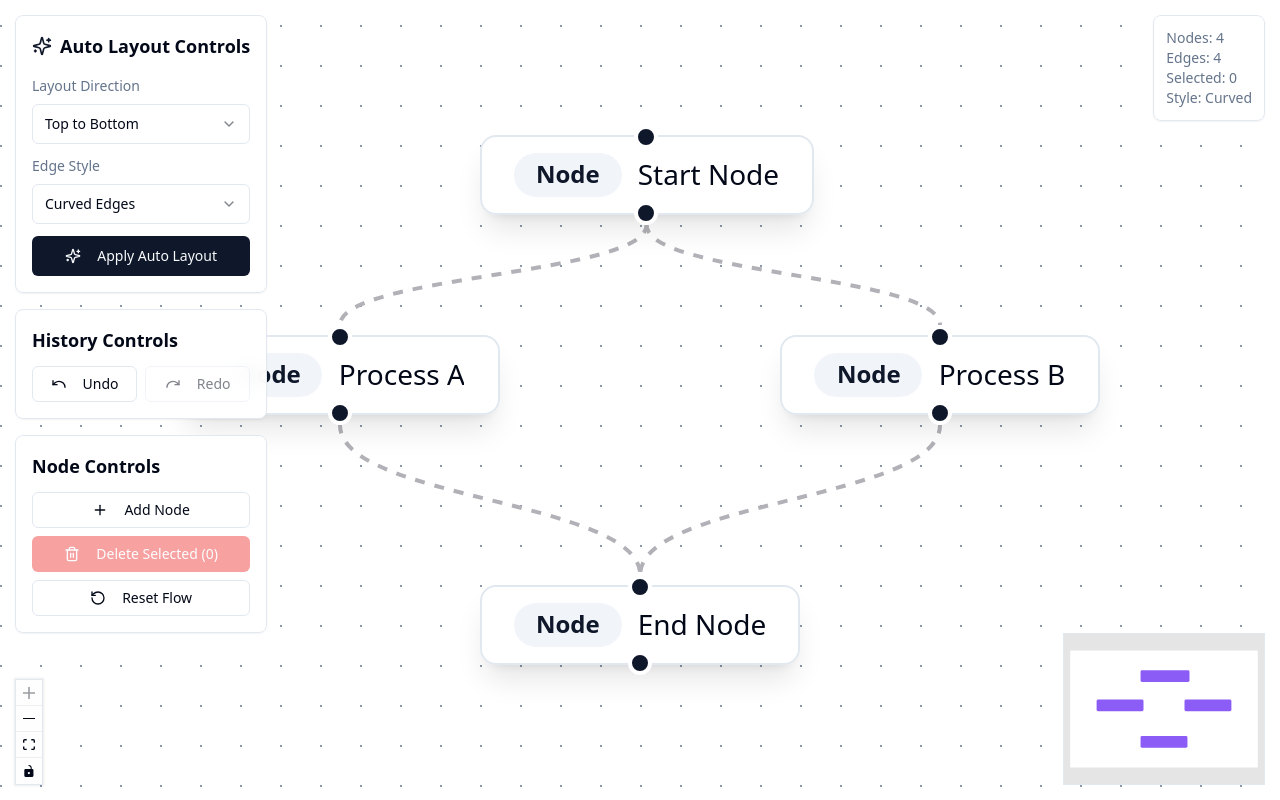
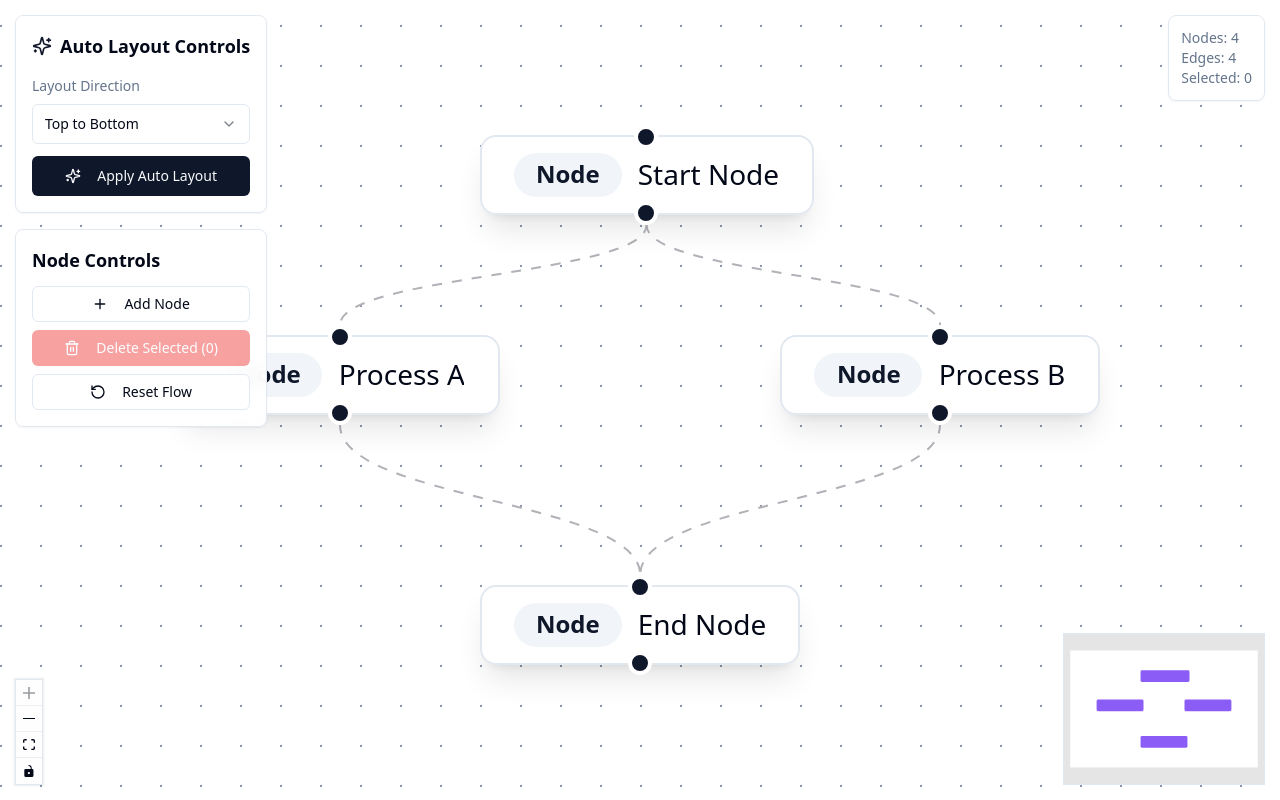
Before and after one commit to coolsaigit/flow-auto-canvas, a React (Vite) app: page / in a window 1280 px wide. Built offline with nearby package versions, Linux system fonts and the light colour scheme.

Commit message:
Reverted to commit 14c6d3258a0945696eb62cd11223d48d702632bd

```diff
--- a/package.json
+++ b/package.json
@@ -45,7 +45,6 @@
     "class-variance-authority": "^0.7.1",
     "clsx": "^2.1.1",
     "cmdk": "^1.0.0",
-    "dagre": "^0.8.5",
     "date-fns": "^3.6.0",
     "embla-carousel-react": "^8.3.0",
     "input-otp": "^1.2.4",
--- a/src/components/CustomNode.tsx
+++ b/src/components/CustomNode.tsx
@@ -4,11 +4,7 @@ import { Handle, Position, NodeProps } from '@xyflow/react';
 import { Card } from '@/components/ui/card';
 import { Badge } from '@/components/ui/badge';
 
-interface CustomNodeData {
-  label: string;
-}
-
-export const CustomNode = memo(({ data, selected }: NodeProps<CustomNodeData>) => {
+export const CustomNode = memo(({ data, selected }: NodeProps) => {
   return (
     <Card
       className={`
--- a/src/components/FlowCanvas.tsx
+++ b/src/components/FlowCanvas.tsx
@@ -1,5 +1,5 @@
 
-import React, { useCallback, useState, useMemo, useEffect } from 'react';
+import React, { useCallback, useState, useMemo } from 'react';
 import {
   ReactFlow,
   MiniMap,
@@ -20,8 +20,7 @@ import { Select, SelectContent, SelectItem, SelectTrigger, SelectValue } from '@
 import { Card } from '@/components/ui/card';
 import { getLayoutedElements } from '../utils/layoutUtils';
 import { CustomNode } from './CustomNode';
-import { useUndoRedo } from '../hooks/useUndoRedo';
-import { Sparkles, Plus, Trash2, RotateCcw, Undo, Redo, GitBranch } from 'lucide-react';
+import { Sparkles, Plus, Trash2, RotateCcw } from 'lucide-react';
 
 const nodeTypes = {
   custom: CustomNode,
@@ -66,35 +65,6 @@ export const FlowCanvas = () => {
   const [edges, setEdges, onEdgesChange] = useEdgesState(initialEdges);
   const [layoutDirection, setLayoutDirection] = useState<'TB' | 'LR' | 'BT' | 'RL'>('TB');
   const [selectedNodes, setSelectedNodes] = useState<string[]>([]);
-  const [edgeStyle, setEdgeStyle] = useState<'curved' | 'straight'>('curved');
-
-  const { canUndo, canRedo, undo, redo, saveState, clearHistory } = useUndoRedo(
-    initialNodes,
-    initialEdges,
-    setNodes,
-    setEdges
-  );
-
-  // Save state when nodes or edges change
-  useEffect(() => {
-    const timeoutId = setTimeout(() => {
-      saveState(nodes, edges);
-    }, 500);
-
-    return () => clearTimeout(timeoutId);
-  }, [nodes, edges, saveState]);
-
-  // Update edges with the selected style
-  const edgesWithStyle = useMemo(() => {
-    return edges.map(edge => ({
-      ...edge,
-      type: edgeStyle === 'straight' ? 'straight' : 'default',
-      style: {
-        ...edge.style,
-        strokeWidth: 2,
-      }
-    }));
-  }, [edges, edgeStyle]);
 
   const onConnect = useCallback(
     (params: Connection) => setEdges((eds) => addEdge(params, eds)),
@@ -137,20 +107,11 @@ export const FlowCanvas = () => {
     setNodes(initialNodes);
     setEdges(initialEdges);
     setSelectedNodes([]);
-    clearHistory();
-  }, [setNodes, setEdges, clearHistory]);
+  }, [setNodes, setEdges]);
 
   const onSelectionChange = useCallback(({ nodes }: { nodes: Node[] }) => {
     setSelectedNodes(nodes.map((node) => node.id));
   }, []);
-
-  const handleLayoutDirectionChange = (value: string) => {
-    setLayoutDirection(value as 'TB' | 'LR' | 'BT' | 'RL');
-  };
-
-  const handleEdgeStyleChange = (value: string) => {
-    setEdgeStyle(value as 'curved' | 'straight');
-  };
 
   const proOptions = { hideAttribution: true };
 
@@ -158,7 +119,7 @@ export const FlowCanvas = () => {
     <div className="w-full h-screen bg-background">
       <ReactFlow
         nodes={nodes}
-        edges={edgesWithStyle}
+        edges={edges}
         onNodesChange={onNodesChange}
         onEdgesChange={onEdgesChange}
         onConnect={onConnect}
@@ -194,7 +155,7 @@ export const FlowCanvas = () => {
                   <label className="text-sm font-medium text-muted-foreground mb-2 block">
                     Layout Direction
                   </label>
-                  <Select value={layoutDirection} onValueChange={handleLayoutDirectionChange}>
+                  <Select value={layoutDirection} onValueChange={setLayoutDirection}>
                     <SelectTrigger className="w-full">
                       <SelectValue />
                     </SelectTrigger>
@@ -207,21 +168,6 @@ export const FlowCanvas = () => {
                   </Select>
                 </div>
 
-                <div>
-                  <label className="text-sm font-medium text-muted-foreground mb-2 block">
-                    Edge Style
-                  </label>
-                  <Select value={edgeStyle} onValueChange={handleEdgeStyleChange}>
-                    <SelectTrigger className="w-full">
-                      <SelectValue />
-                    </SelectTrigger>
-                    <SelectContent>
-                      <SelectItem value="curved">Curved Edges</SelectItem>
-                      <SelectItem value="straight">Straight Edges</SelectItem>
-                    </SelectContent>
-                  </Select>
-                </div>
-
                 <Button
                   onClick={onLayout}
                   className="w-full"
@@ -229,34 +175,6 @@ export const FlowCanvas = () => {
                 >
                   <Sparkles className="w-4 h-4 mr-2" />
                   Apply Auto Layout
-                </Button>
-              </div>
-            </div>
-          </Card>
-
-          <Card className="p-4 bg-card/95 backdrop-blur border border-border">
-            <div className="space-y-3">
-              <h3 className="text-lg font-semibold text-foreground">History Controls</h3>
-
-              <div className="grid grid-cols-2 gap-2">
-                <Button
-                  onClick={undo}
-                  variant="outline"
-                  size="sm"
-                  disabled={!canUndo}
-                >
-                  <Undo className="w-4 h-4 mr-2" />
-                  Undo
-                </Button>
-
-                <Button
-                  onClick={redo}
-                  variant="outline"
-                  size="sm"
-                  disabled={!canRedo}
-                >
-                  <Redo className="w-4 h-4 mr-2" />
-                  Redo
                 </Button>
               </div>
             </div>
@@ -297,7 +215,6 @@ export const FlowCanvas = () => {
               <div>Nodes: {nodes.length}</div>
               <div>Edges: {edges.length}</div>
               <div>Selected: {selectedNodes.length}</div>
-              <div>Style: {edgeStyle === 'straight' ? 'Straight' : 'Curved'}</div>
             </div>
           </Card>
         </Panel>
--- a/src/hooks/useUndoRedo.ts
+++ /dev/null
@@ -1,76 +0,0 @@
-
-import { useState, useCallback } from 'react';
-import { Node, Edge } from '@xyflow/react';
-
-interface FlowState {
-  nodes: Node[];
-  edges: Edge[];
-}
-
-interface UseUndoRedoReturn {
-  canUndo: boolean;
-  canRedo: boolean;
-  undo: () => void;
-  redo: () => void;
-  saveState: (nodes: Node[], edges: Edge[]) => void;
-  clearHistory: () => void;
-}
-
-export const useUndoRedo = (
-  initialNodes: Node[],
-  initialEdges: Edge[],
-  setNodes: (nodes: Node[]) => void,
-  setEdges: (edges: Edge[]) => void
-): UseUndoRedoReturn => {
-  const [history, setHistory] = useState<FlowState[]>([
-    { nodes: initialNodes, edges: initialEdges }
-  ]);
-  const [currentIndex, setCurrentIndex] = useState(0);
-
-  const canUndo = currentIndex > 0;
-  const canRedo = currentIndex < history.length - 1;
-
-  const saveState = useCallback((nodes: Node[], edges: Edge[]) => {
-    setHistory(prev => {
-      const newHistory = prev.slice(0, currentIndex + 1);
-      newHistory.push({ nodes, edges });
-      return newHistory;
-    });
-    setCurrentIndex(prev => prev + 1);
-  }, [currentIndex]);
-
-  const undo = useCallback(() => {
-    if (canUndo) {
-      const newIndex = currentIndex - 1;
-      const state = history[newIndex];
-      setNodes(state.nodes);
-      setEdges(state.edges);
-      setCurrentIndex(newIndex);
-    }
-  }, [canUndo, currentIndex, history, setNodes, setEdges]);
-
-  const redo = useCallback(() => {
-    if (canRedo) {
-      const newIndex = currentIndex + 1;
-      const state = history[newIndex];
-      setNodes(state.nodes);
-      setEdges(state.edges);
-      setCurrentIndex(newIndex);
-    }
-  }, [canRedo, currentIndex, history, setNodes, setEdges]);
-
-  const clearHistory = useCallback(() => {
-    const currentState = history[currentIndex];
-    setHistory([currentState]);
-    setCurrentIndex(0);
-  }, [history, currentIndex]);
-
-  return {
-    canUndo,
-    canRedo,
-    undo,
-    redo,
-    saveState,
-    clearHistory,
-  };
-};
```
Also changed, not shown: 1 other file (tests, documents, lock files or other folders).
